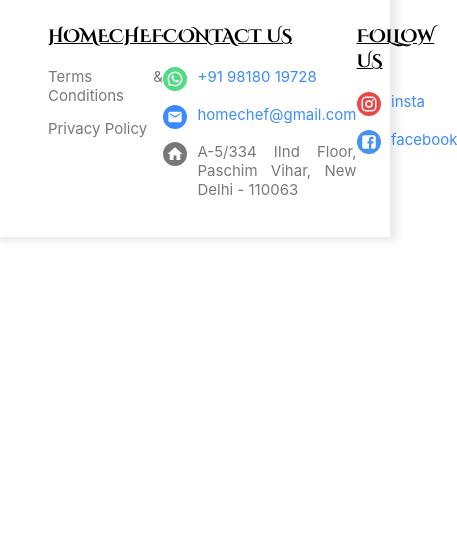
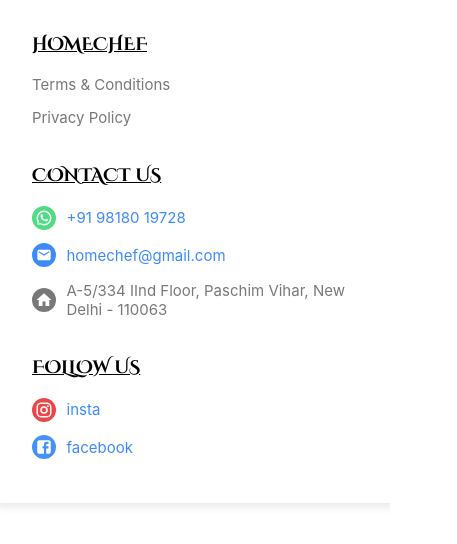
Before and after one commit to BajajGirik/web-chef, a React (Create React App) app: page / in a window 390 px wide. Shown: the top 544 px of the page, 457 px wide, since content can reach past the window. Built offline with nearby package versions, Linux system fonts and the light colour scheme.

Commit message:
Made footer mobile responsive

```diff
--- a/src/components/Footer/Footer.css
+++ b/src/components/Footer/Footer.css
@@ -6,7 +6,6 @@
 .Footer-list-container {
   font-size: 15px;
   flex: 0.15;
-  text-align: justify;
 }
 
 .Footer-list-container:nth-child(2) {
@@ -59,3 +58,24 @@
   background-color: rgb(87, 87, 87);
   border: 3px solid rgb(87, 87, 87);
 }
+
+@media screen and (max-width: 62.5em) {
+  .Footer-container {
+    padding-left: 1em;
+  }
+}
+
+@media screen and (max-width: 32.5em) {
+  .Footer-container {
+    padding: 2em 2em 0.5em 2em;
+    flex-direction: column;
+  }
+
+  .Footer-list-container {
+    margin-bottom: 1.5em;
+  }
+
+  /* .Footer-list-container:nth-child(1) {
+    order: 3;
+  } */
+}
--- a/src/components/Footer/Footer.jsx
+++ b/src/components/Footer/Footer.jsx
@@ -16,7 +16,7 @@
 
 function Footer() {
   return (
-    <div className="Footer-container flex j-between">
+    <div className="Footer-container flex j-around">
       {/* HomeChef  */}
       <div className="Footer-list-container flex-c">
         <div className="Footer-list-header">HOMECHEF</div>
@@ -31,15 +31,23 @@
       {/* Contact Us  */}
       <div className="Footer-list-container flex-c">
         <span className="Footer-list-header">CONTACT US</span>
-        <a className="Footer-list-item link flex" href="#" target="_blank">
+        <a
+          className="Footer-list-item link flex al-center"
+          href="#"
+          target="_blank"
+        >
           <WhatsAppIcon className="icon bg-whatsapp" />
           <span className="display-text blue">{PHONE_NUMBER}</span>
         </a>
-        <a className="Footer-list-item link flex" href="#" target="_blank">
+        <a
+          className="Footer-list-item link flex al-center"
+          href="#"
+          target="_blank"
+        >
           <EmailIcon className="icon bg-mail" />
           <span className="display-text blue">{EMAIL}</span>
         </a>
-        <div className="Footer-list-item flex">
+        <div className="Footer-list-item flex al-center">
           <HomeIcon className="icon bg-home" />
           <span className="display-text grey">
             {HOME_ADDRESS + " - " + PIN_CODE}
@@ -50,11 +58,19 @@
       {/* Follow Us  */}
       <div className="Footer-list-container flex-c">
         <span className="Footer-list-header">FOLLOW US</span>
-        <a className="Footer-list-item link flex" href="#" target="_blank">
+        <a
+          className="Footer-list-item link flex al-center"
+          href="#"
+          target="_blank"
+        >
           <InstagramIcon className="icon bg-insta" />
           <span className="display-text blue">{INSTAGRAM.id}</span>
         </a>
-        <a className="Footer-list-item link flex" href="#" target="_blank">
+        <a
+          className="Footer-list-item link flex al-center"
+          href="#"
+          target="_blank"
+        >
           <FacebookIcon className="icon bg-facebook" />
           <span className="display-text blue">{FACEBOOK.id}</span>
         </a>
```
